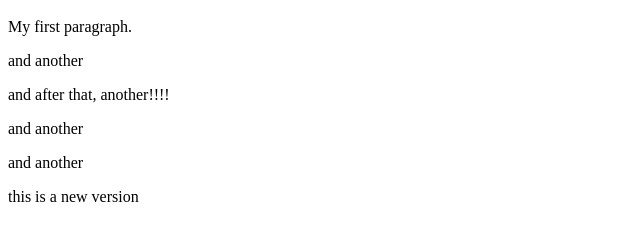
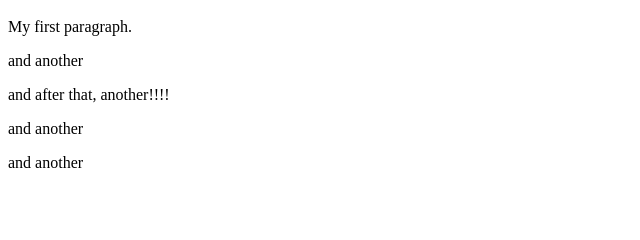
Before and after one commit to DimitrisPetrakis/my-1st-website, a plain HTML site: page index.html in a window 1280 px wide. Shown: the part 48-288 px from the top of the page, without its empty margins (0-640 px from the left). Drawn offline with Linux system fonts and the light colour scheme.

Commit message:
Revert "another one"
This reverts commit 3fc17a70aaa02763b52d9c516e0949baadc2319e.

```diff
--- a/index.html
+++ b/index.html
@@ -13,9 +13,6 @@
 
          <p>and another</p>
 
-         <p>this is a new version</p>
-
-
 
   </body>
 </html>
```
